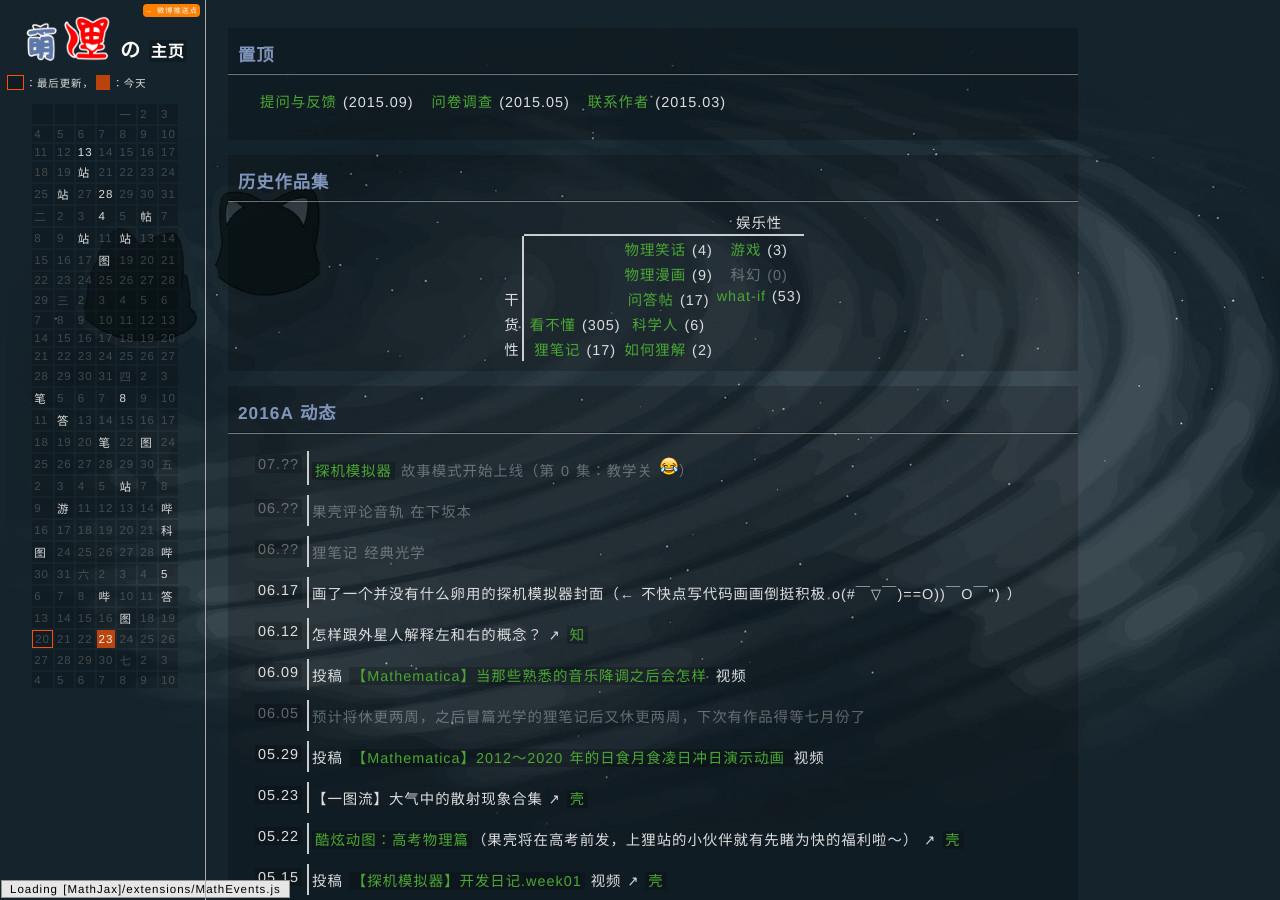
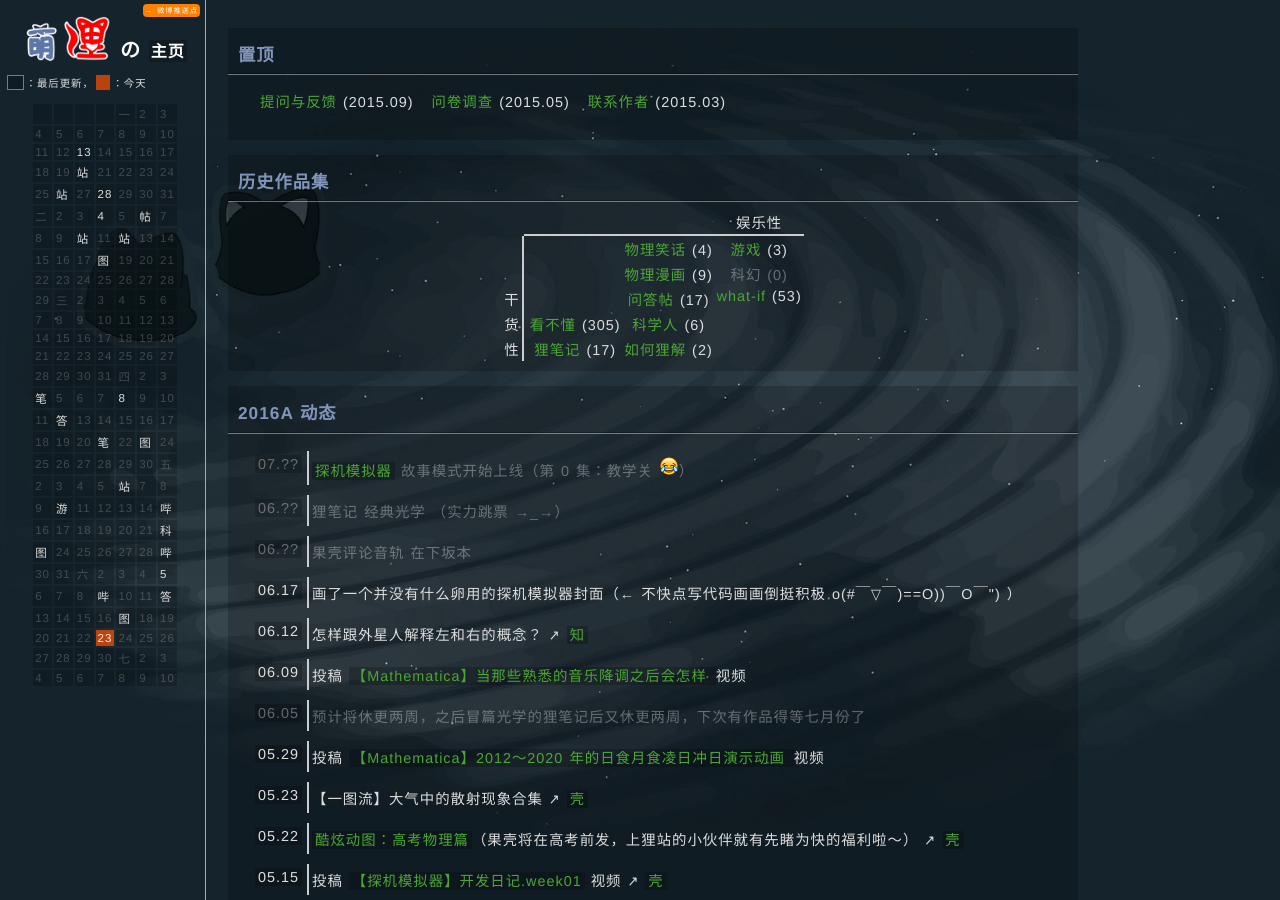
Before and after one commit to LePtC/LePtC.github.io, a Jekyll site: the page built from index.html, in a window 1280 px wide and 900 px high. Built offline with Jekyll 4.4.1, drawn with Linux system fonts in a browser that asks for light colours; Markdown is read by kramdown in place of the engine named in the settings; comment, search, counter and statistics services are not loaded.

Commit message:
update index

```diff
--- a/index.html
+++ b/index.html
@@ -254,10 +254,10 @@
   <td>19</td>
 </tr>
 <tr>
-  <td class="lastday">20</td>
+  <td>20</td>
   <td>21</td>
   <td>22</td>
-  <td>23</td>
+  <td class="lastday">23</td>
   <td>24</td>
   <td>25</td>
   <td>26</td>
@@ -399,10 +399,10 @@
     <td class="left"><a href="probesim/">探机模拟器</a> 故事模式开始上线（第 0 集：教学关 <img src="img/xcry.png" alt="[笑 cry]">）</td>
   </tr>
   <tr class="com"><td><a name="06.??">06.??</a></td>
-    <td class="left">果壳评论音轨 在下坂本</td>
+    <td class="left">狸笔记 经典光学 （实力跳票 →_→）</td>
   </tr>
   <tr class="com"><td><a name="06.??">06.??</a></td>
-    <td class="left">狸笔记 经典光学</td>
+    <td class="left">果壳评论音轨 在下坂本</td>
   </tr>
   <tr><td><a name="06.17">06.17</a></td>
     <td class="left">画了一个并没有什么卵用的探机模拟器封面（← 不快点写代码画画倒挺积极 o(#￣▽￣)==O))￣O￣") ）</td>
```
